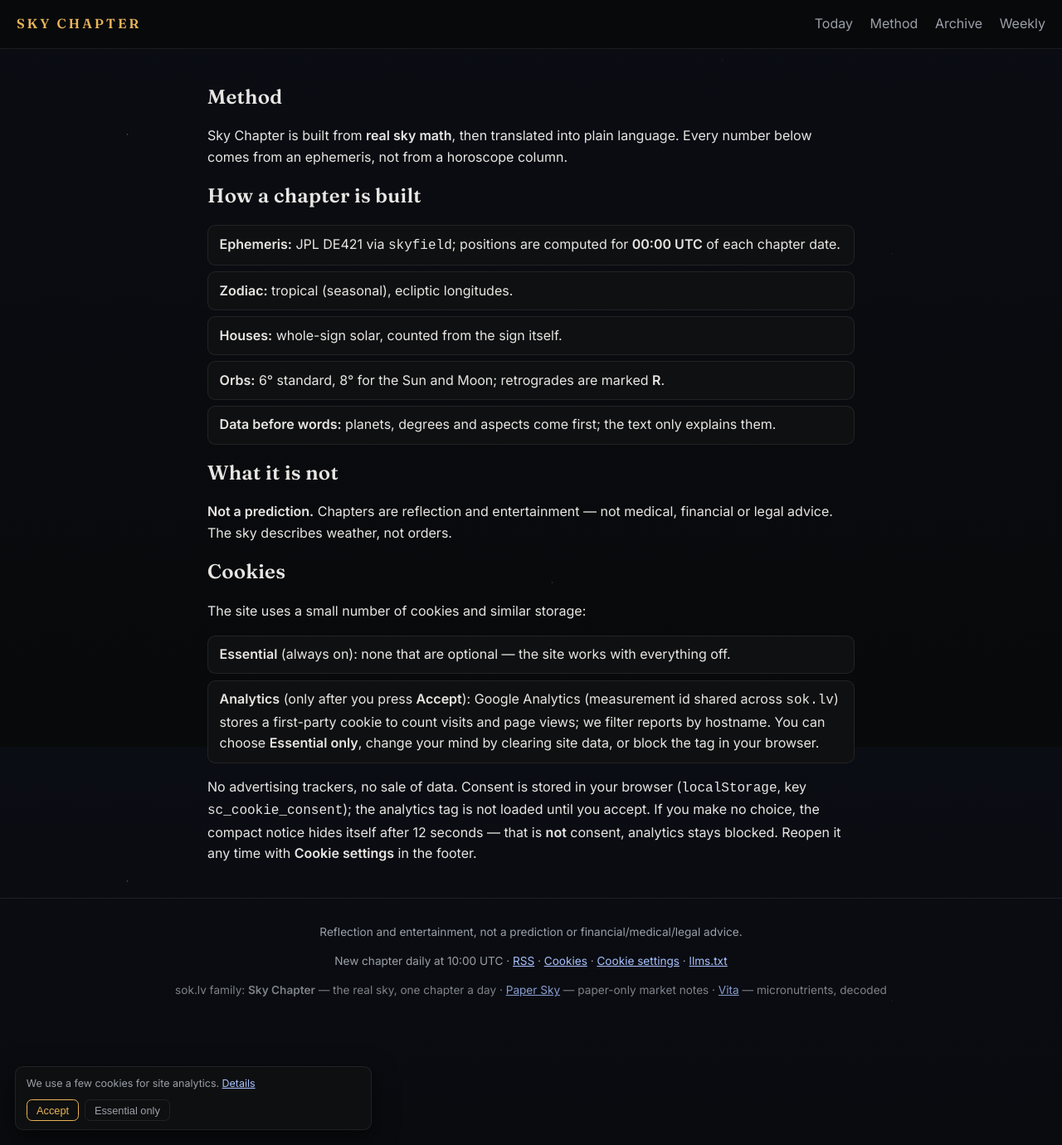
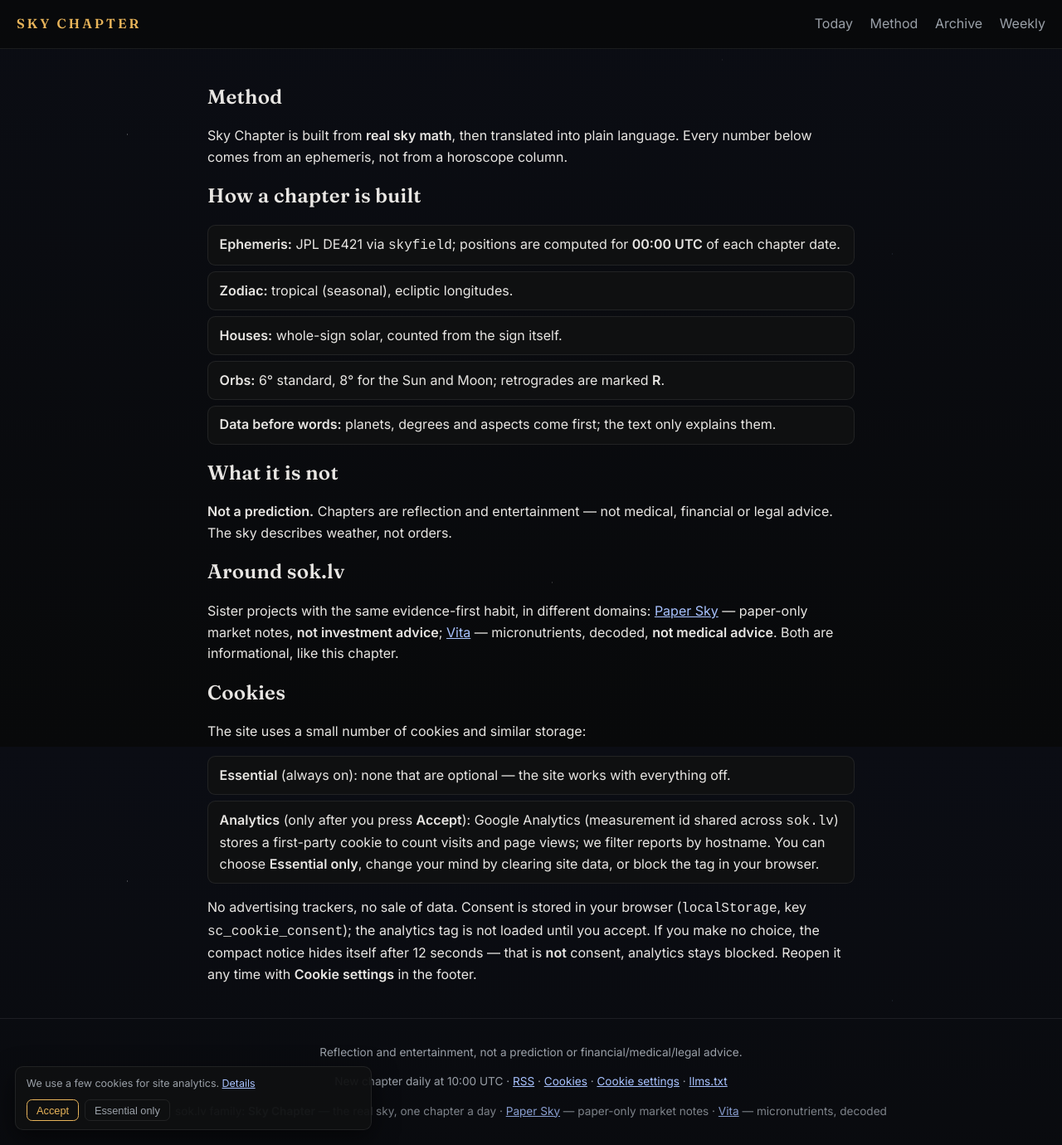
Before and after one commit to sky-chapter/sky-chapter.github.io, a Jekyll site: the page built from methodology.html, in a window 1280 px wide and 1380 px high. Shown: the whole window at 83% size. Built offline with Jekyll 4.4.1, drawn with Linux system fonts in a browser that asks for light colours.

Commit message:
Publish site via hermes publish_pages.py

```diff
--- a/methodology.html
+++ b/methodology.html
@@ -20,6 +20,9 @@ permalink: /methodology/
   <h2>What it is not</h2>
   <p><strong>Not a prediction.</strong> Chapters are reflection and entertainment — not medical, financial or legal advice. The sky describes weather, not orders.</p>
 
+  <h2 id="around">Around sok.lv</h2>
+  <p>Sister projects with the same evidence-first habit, in different domains: <a href="https://papersky.sok.lv/" rel="noopener">Paper Sky</a> — paper-only market notes, <strong>not investment advice</strong>; <a href="https://vita.sok.lv/" rel="noopener">Vita</a> — micronutrients, decoded, <strong>not medical advice</strong>. Both are informational, like this chapter.</p>
+
   <h2 id="cookies">Cookies</h2>
   <p>The site uses a small number of cookies and similar storage:</p>
   <ul>
```
